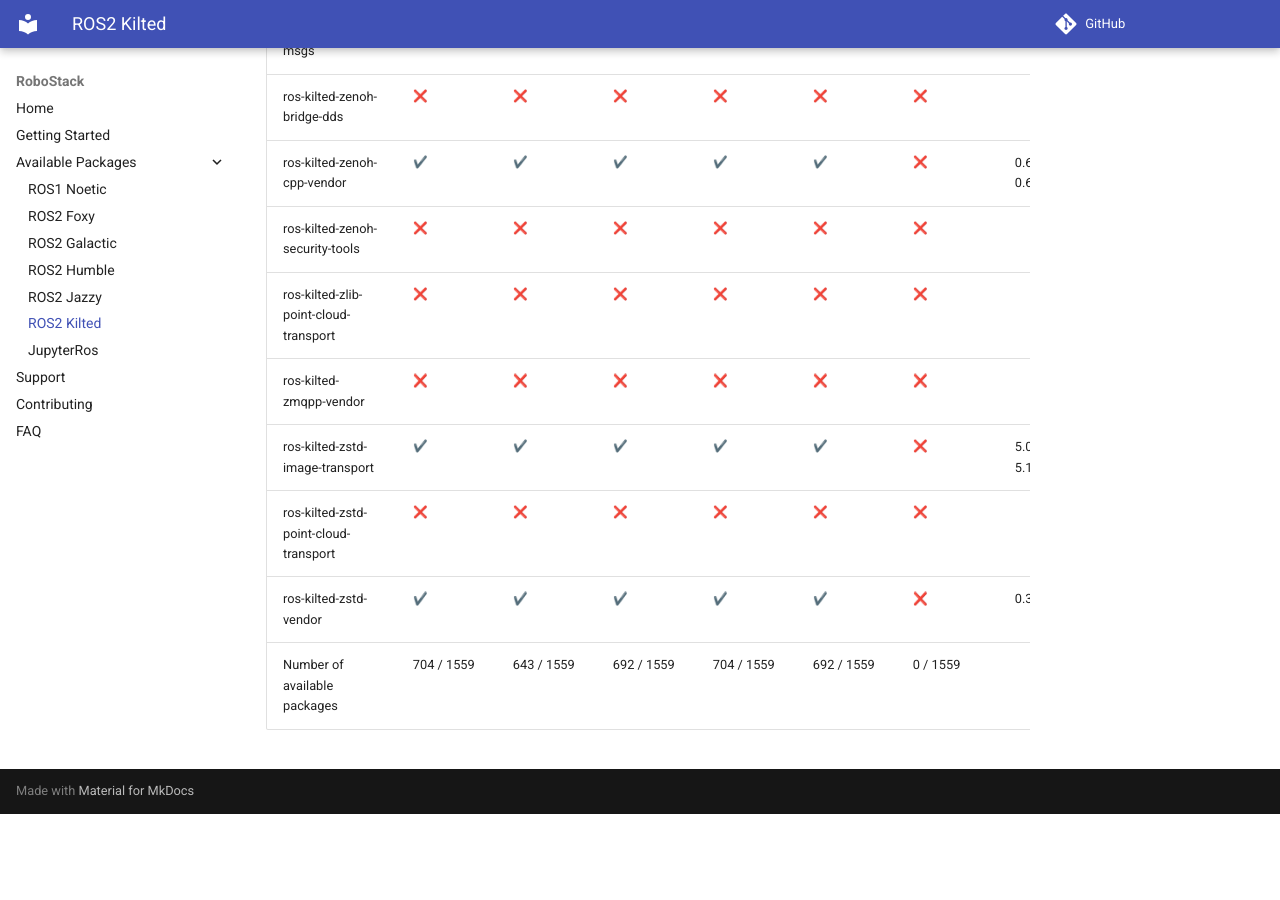
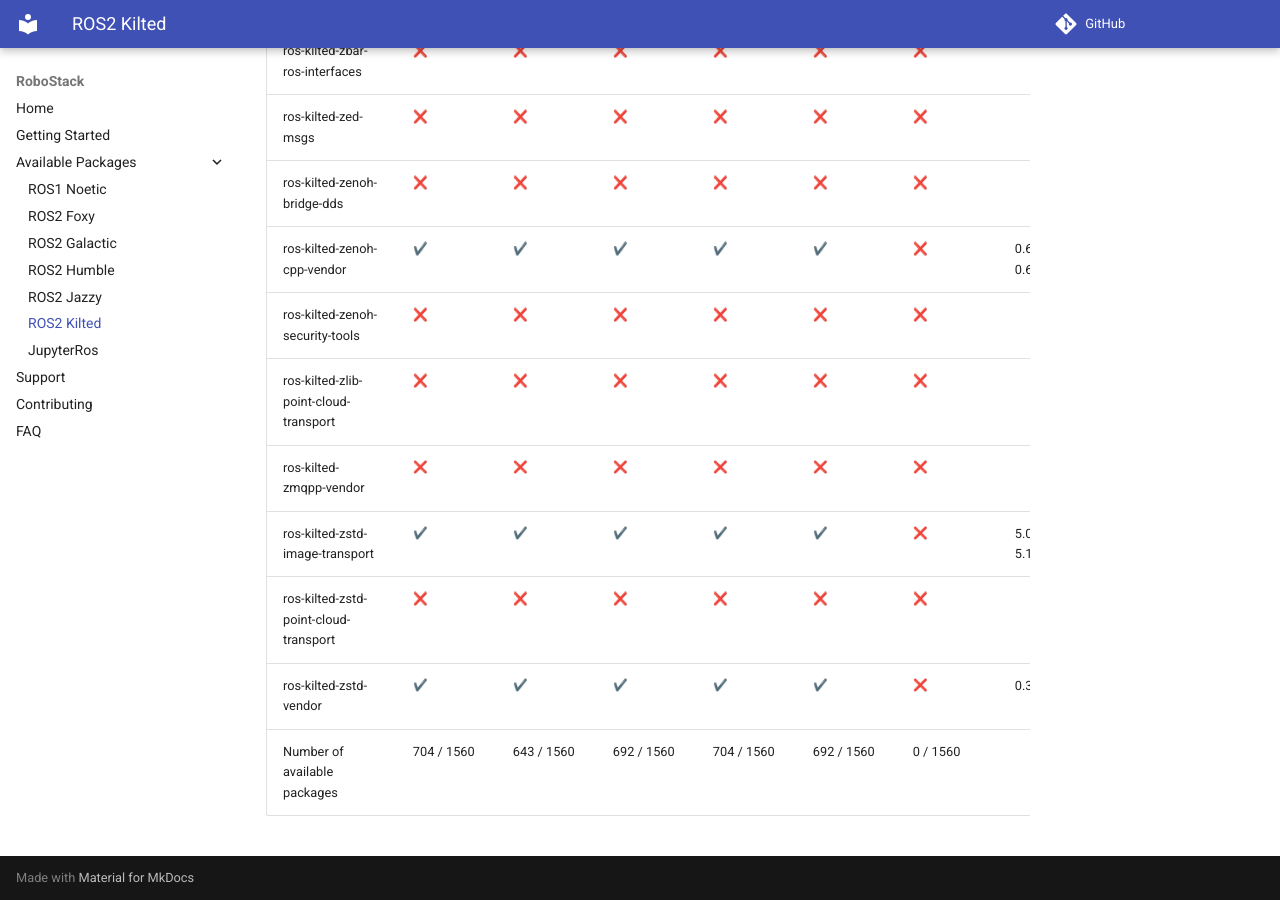
Before and after one commit to RoboStack/robostack.github.io, an MkDocs documentation site: the page built from docs/kilted.md, in a window 1280 px wide and 900 px high, scrolled down 115028 px. Built offline with MkDocs 1.6.1 and Material for MkDocs 9.7.7, drawn with Linux system fonts in a browser that asks for light colours; emoji names are drawn with the system emoji font; comment, search, counter and statistics services are not loaded; before the commit the page ends 115842 px from its top, so only the background shows below that; some of the changed text lies outside the part shown.

Commit message:
Update tables

```diff
--- a/docs/kilted.md
+++ b/docs/kilted.md
@@ -1559,4 +1560,4 @@
 | ros-kilted-zstd-image-transport | :heavy_check_mark: { data-sort='1' } | :heavy_check_mark: { data-sort='1' } | :heavy_check_mark: { data-sort='1' } | :heavy_check_mark: { data-sort='1' } | :heavy_check_mark: { data-sort='1' } | :x: { data-sort='0' } | 5.0.2, 5.1.0, 5.1.1  |
 | ros-kilted-zstd-point-cloud-transport | :x: { data-sort='0' } | :x: { data-sort='0' } | :x: { data-sort='0' } | :x: { data-sort='0' } | :x: { data-sort='0' } | :x: { data-sort='0' } |   |
 | ros-kilted-zstd-vendor | :heavy_check_mark: { data-sort='1' } | :heavy_check_mark: { data-sort='1' } | :heavy_check_mark: { data-sort='1' } | :heavy_check_mark: { data-sort='1' } | :heavy_check_mark: { data-sort='1' } | :x: { data-sort='0' } | 0.32.0  |
-| Number of available packages |  704 / 1559 | 643 / 1559 | 692 / 1559 | 704 / 1559 | 692 / 1559 | 0 / 1559 |
+| Number of available packages |  704 / 1560 | 643 / 1560 | 692 / 1560 | 704 / 1560 | 692 / 1560 | 0 / 1560 |
```
Also changed, not shown: other parts of docs/kilted.md (+1 -0 lines), docs/jazzy.md (+2 -1 lines).
